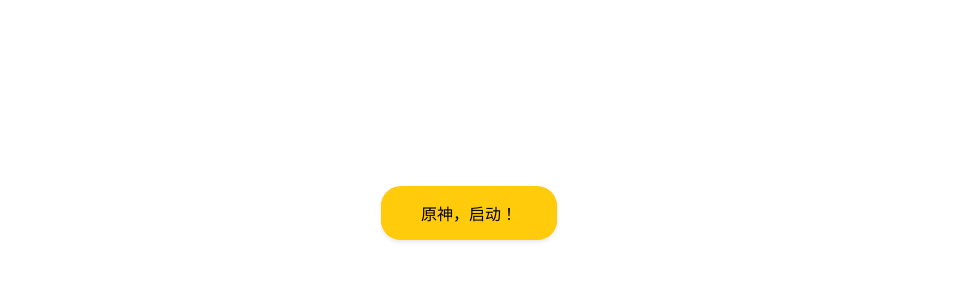
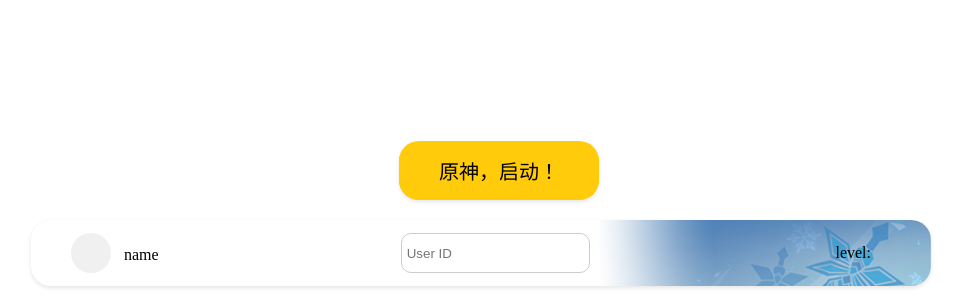
Before and after one commit to EarthRecovery/Genshin_launcher, an Electron app: page src/init.html in a window 1200 px wide. Shown: the part 500-800 px from the top of the page, without its empty margins (119-1081 px from the left). Drawn offline with Linux system fonts and the light colour scheme; a web font is replaced by a local one.

Commit message:
add bottom-bar

```diff
--- a/index.js
+++ b/index.js
@@ -10,7 +10,7 @@
   // 创建浏览窗口
   const mainWindow = new BrowserWindow({
     width: 1200,
-    height: 900,
+    height: 750,
     // 在这里隐藏菜单栏
     autoHideMenuBar: true,
     webPreferences: {
--- a/src/init.css
+++ b/src/init.css
@@ -12,8 +12,8 @@
 
 .container {
   position: absolute;
-  bottom: 60px;
-  left: 500px;
+  bottom: 100px;
+  left: 518px;
 }
 
 .init-button {
@@ -23,7 +23,7 @@
   border: none;
   border-radius: 20px; /* 控制按钮整体的圆角度数 */
   padding: 15px 40px; /* 控制按钮的宽度和内边距 */
-  font-size: 16px;
+  font-size: 20px;
   cursor: pointer;
   box-shadow: 0px 2px 4px rgba(0, 0, 0, 0.1);
   overflow: hidden; /* 隐藏伪元素溢出部分 */
@@ -52,3 +52,68 @@
 .init-button:hover {
   background-color: #ffcb0b;
 }
+
+.bottom {
+  position: absolute;
+  bottom: 0px;
+  left: 150px;
+  width: 900px;
+  height: 80px;
+  background-size: cover;
+}
+
+.shape {
+  display: flex;
+  justify-content: space-between;
+  position: relative;
+  background-color: #ffcb0b;
+  font-family: "genshin";
+  border: none;
+  border-radius: 20px; /* 控制按钮整体的圆角度数 */
+  padding: 13px 40px; /* 控制按钮的宽度和内边距 */
+  font-size: 16px;
+  cursor: pointer;
+  box-shadow: 0px 2px 4px rgba(0, 0, 0, 0.1);
+  overflow: hidden; /* 隐藏伪元素溢出部分 */
+  background-image: url("../img/bottom.jpg");
+}
+
+.shape::before,
+.shape::after {
+  content: "";
+  position: absolute;
+  width: 20px; /* 控制圆形的直径 */
+  height: 100%; /* 控制圆形的高度 */
+  background-color: rgba(0, 0, 0, 0);
+  border-radius: 50%;
+}
+
+.head {
+  width: 40px;
+  height: 40px;
+  background-color: #f0f0f0;
+  border-radius: 50%;
+  margin-right: 10px;
+  /* background-image: url("../img/head.jpg"); */
+}
+
+.name {
+  position: absolute;
+  left: 93px;
+  bottom: 13px;
+  transform: translateY(-50%);
+}
+
+.uid {
+  padding: 5px;
+  border: 1px solid #ccc;
+  border-radius: 10px;
+  margin-left: 44px; /* 将左边的空间推向右边，实现水平居中 */
+  margin-right: 10px;
+}
+
+.level {
+  display: flex;
+  margin-right: 20px;
+  align-items: center;
+}
--- a/src/init.html
+++ b/src/init.html
@@ -10,5 +10,13 @@
     <div class="container">
       <button class="init-button">原神，启动！</button>
     </div>
+    <div class="bottom">
+      <div class="shape">
+        <div class="head"></div>
+        <span class="name">name</span>
+        <input type="text" class="uid" placeholder="User ID" />
+        <span class="level">level:</span>
+      </div>
+    </div>
   </body>
 </html>
```
Also changed, not shown: img/bottom.jpg (added).
